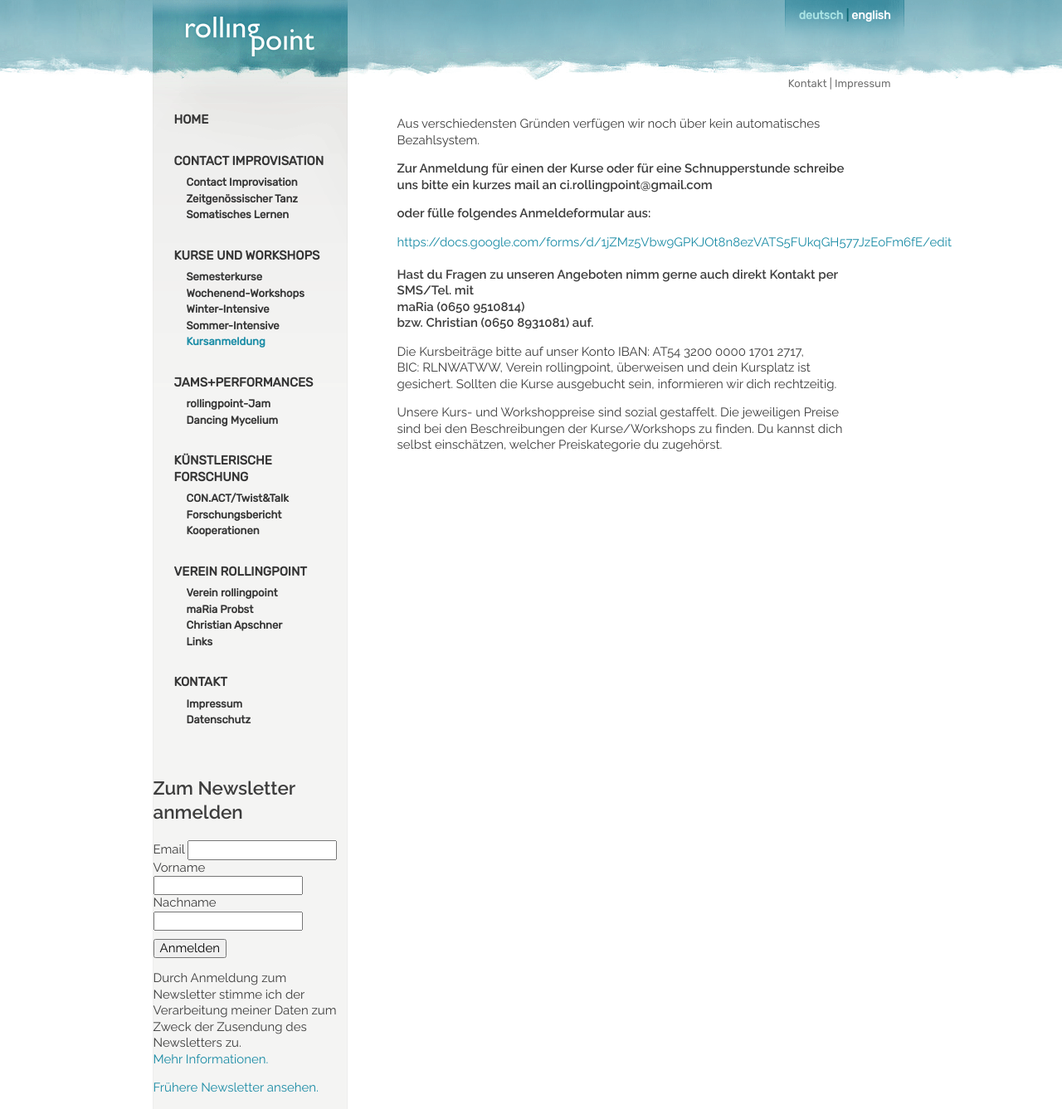
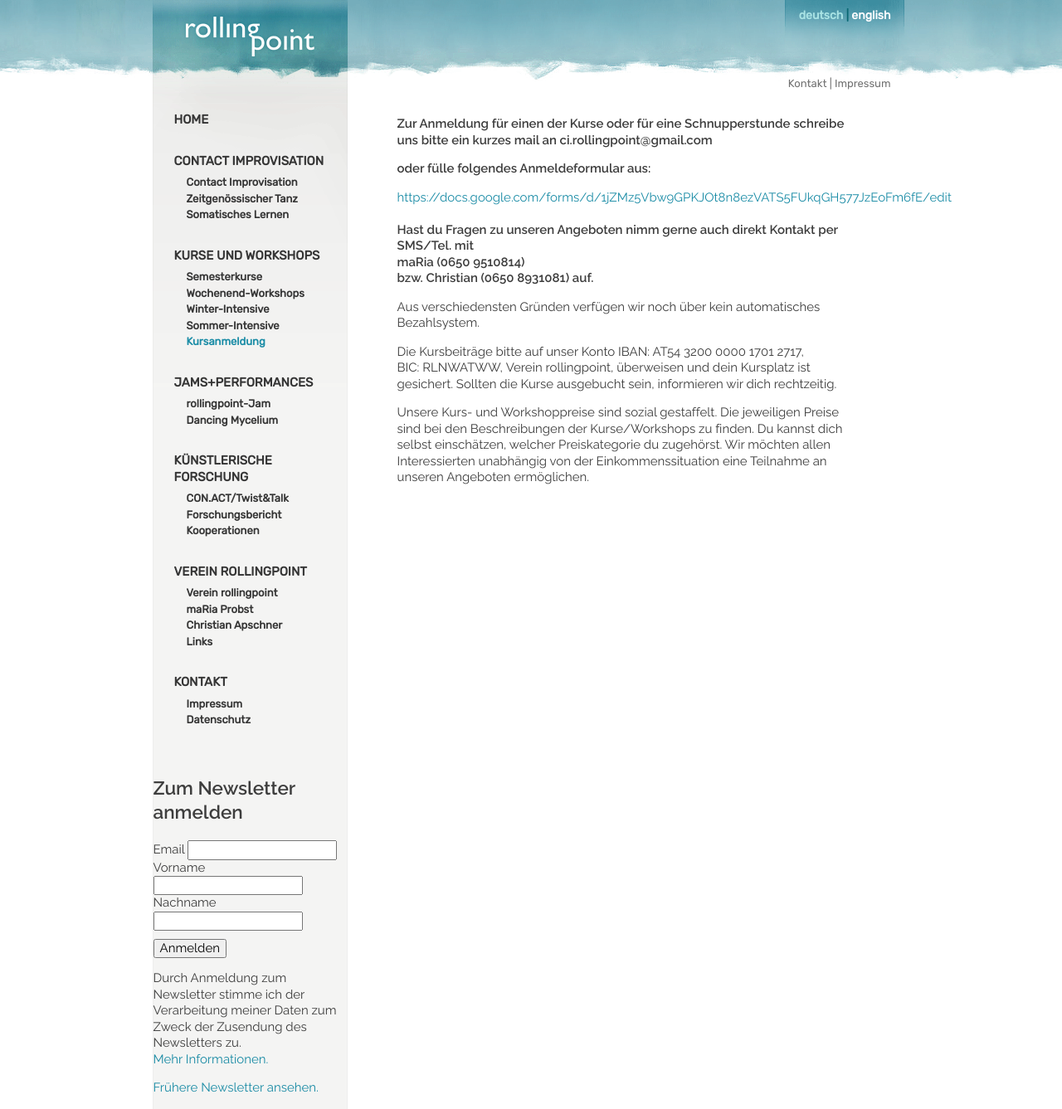
Before and after one commit to manulari/rollingpointat, a Jekyll site: the page built from _pages_de/kursanmeldung.md, in a window 1280 px wide. Shown: the whole page at 83% size. Built offline with Jekyll 4.4.1, drawn with Linux system fonts in a browser that asks for light colours; comment, search, counter and statistics services are not loaded.

Commit message:
Update page (de) “kursanmeldung”

```diff
--- a/_pages_de/kursanmeldung.md
+++ b/_pages_de/kursanmeldung.md
@@ -15,6 +13,8 @@ Aus verschiedensten Gründen verfügen wir noch über kein automatisches Bezahls
 **maRia (0650 9510814)**\
 **bzw. Christian (0650 8931081) auf.**
 
+Aus verschiedensten Gründen verfügen wir noch über kein automatisches Bezahlsystem.
+
 Die Kursbeiträge bitte auf unser Konto IBAN: AT54 3200 0000 1701 2717, BIC: RLNWATWW, Verein rollingpoint, überweisen und dein Kursplatz ist gesichert. Sollten die Kurse ausgebucht sein, informieren wir dich rechtzeitig.
 
-Unsere Kurs- und Workshoppreise sind sozial gestaffelt. Die jeweiligen Preise sind bei den Beschreibungen der Kurse/Workshops zu finden. Du kannst dich selbst einschätzen, welcher Preiskategorie du zugehörst.
+Unsere Kurs- und Workshoppreise sind sozial gestaffelt. Die jeweiligen Preise sind bei den Beschreibungen der Kurse/Workshops zu finden. Du kannst dich selbst einschätzen, welcher Preiskategorie du zugehörst. Wir möchten allen Interessierten unabhängig von der Einkommenssituation eine Teilnahme an unseren Angeboten ermöglichen.
```
Also changed, not shown: other parts of _pages_de/kursanmeldung.md (+0 -2 lines).
